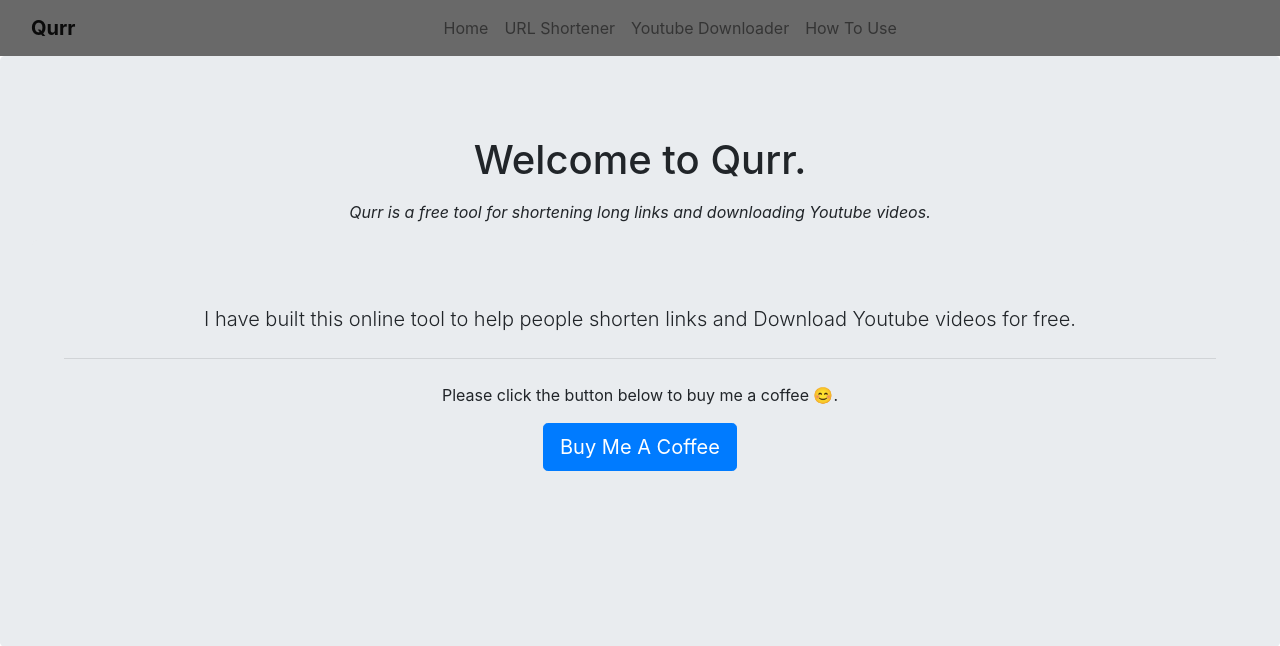
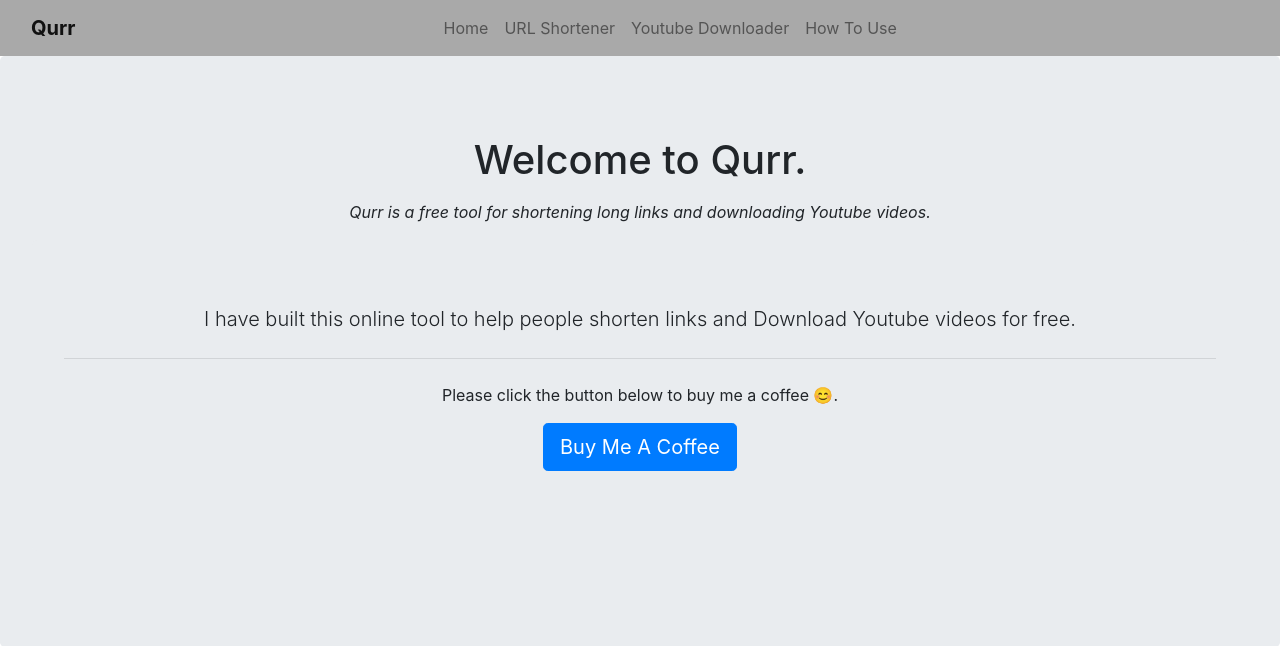
Before and after one commit to daevid-thegreat/Qurr, a Django app: template Qurr/qurr/templates/Home.html in a window 1280 px wide. Shown: the top 646 px of the page. Run offline with Django 3.2, Linux system fonts and the light colour scheme; the template is opened without the code that fills it, so the values that code supplies are empty; some libraries are stand-ins or nearby versions.

Commit message:
Update Base.html

```diff
--- a/Qurr/qurr/templates/Base.html
+++ b/Qurr/qurr/templates/Base.html
@@ -74,7 +74,7 @@
 </head>
 
 <body>
-<nav class="navbar sticky-top navbar-expand-lg navbar-light justify-content-around" style="background-color: #696969;">
+<nav class="navbar sticky-top navbar-expand-lg navbar-light justify-content-around" style="background-color: #A9A9A9;">
   <!-- Navbar content -->
   <div class="container-fluid">
     <a class="navbar-brand"> <b>Qurr</b></a>
```
